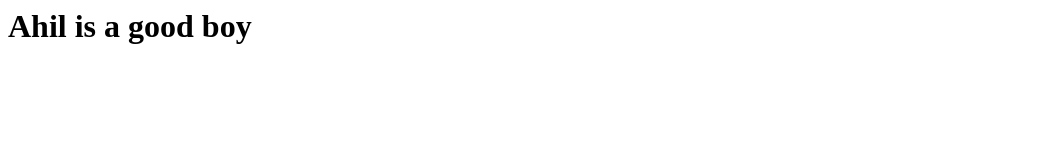
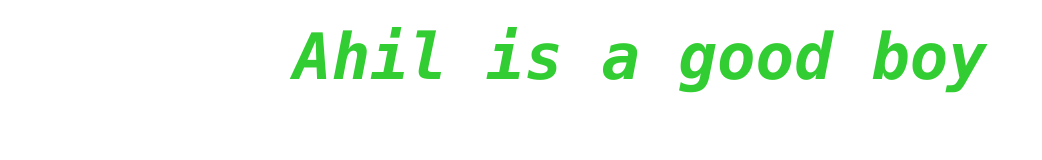
Before and after one commit to aadirapper/j, a plain HTML site: page index.html in a window 1280 px wide. Shown: the whole page, without its empty margins (0-1042 px from the left). Drawn offline with Linux system fonts and the light colour scheme.

Commit message:
Update index.html

```diff
--- a/index.html
+++ b/index.html
@@ -1,2 +1,19 @@
 <h1>Ahil is a good boy</h1>
-<link rel="stylesheet" href="style.css"></link>
+<style>
+  body {
+  margin: 20px;
+}
+	h1{color:limegreen;
+	font-size:64px;
+	text-align:center;
+    font-style:oblique;
+    font-family: "Monaco",monospace
+
+}
+
+
+
+
+
+
+</style>
```
